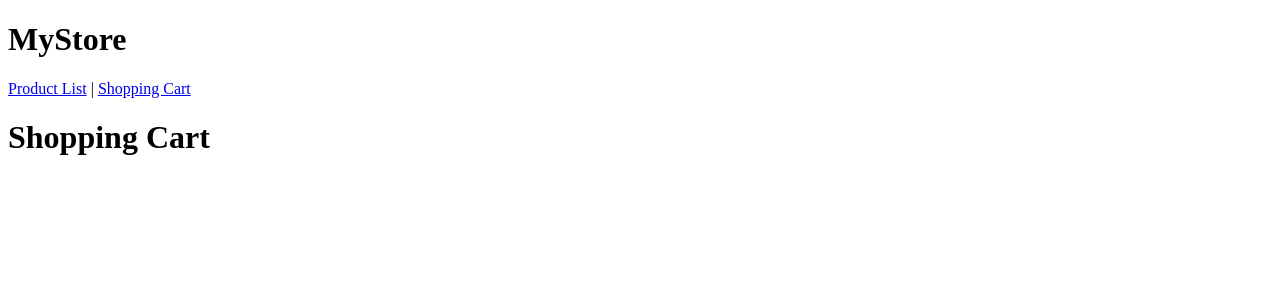
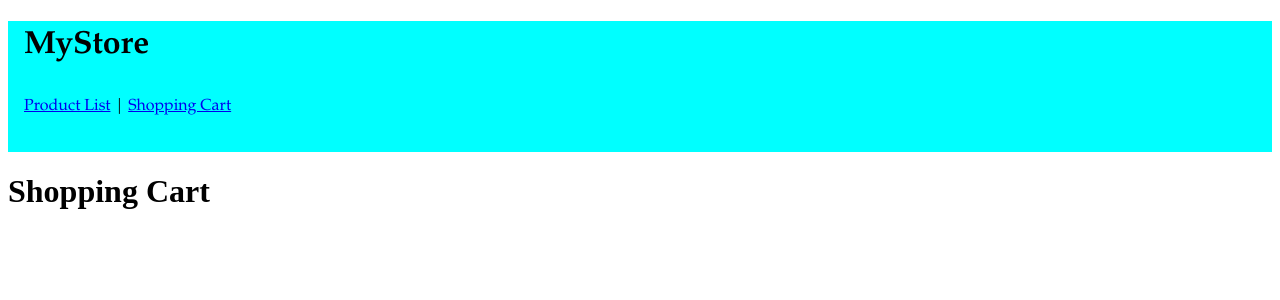
Before and after one commit to DamonClark/mystore, an Angular app: page /cart in a window 1280 px wide. Shown: the top 300 px of the page. Built offline with nearby package versions, Linux system fonts and the light colour scheme.

Commit message:
updates for my store

```diff
--- a/src/app/app.component.css
+++ b/src/app/app.component.css
@@ -0,0 +1,7 @@
+.navigation {
+	border-top: 0;
+	font: 100%/1.6 palatino, georgia, serif;
+	padding: 0 1em 2em;
+	float: center;
+	background-color: aqua;
+}
--- a/src/app/app.component.html
+++ b/src/app/app.component.html
@@ -1,6 +1,8 @@
-<h1>MyStore</h1>
-<nav>
-  <a routerLink="">Product List</a> |
-  <a routerLink="/cart">Shopping Cart</a>
-</nav>
+<div class="navigation">
+  <h1>MyStore</h1>
+  <nav class="links">
+    <a routerLink="">Product List</a> |
+    <a routerLink="/cart">Shopping Cart</a>
+  </nav>
+</div>
 <router-outlet></router-outlet>
--- a/src/app/app.module.ts
+++ b/src/app/app.module.ts
@@ -1,6 +1,7 @@
 import { NgModule } from '@angular/core';
 import { BrowserModule } from '@angular/platform-browser';
 import { HttpClientModule } from '@angular/common/http';
+import { FormsModule } from '@angular/forms';
 
 import { AppRoutingModule } from './app-routing.module';
 import { AppComponent } from './app.component';
@@ -21,7 +22,8 @@ import { ShoppingCartListComponent } from './shopping-cart-list/shopping-cart-li
   imports: [
     BrowserModule,
     AppRoutingModule,
-    HttpClientModule
+    HttpClientModule,
+    FormsModule,
   ],
   providers: [],
   bootstrap: [AppComponent]
--- a/src/app/models/Product.model.ts
+++ b/src/app/models/Product.model.ts
@@ -4,4 +4,5 @@ export class Product {
 	price: number = 1;
 	url: string = '';
 	description: string = '';
+	quantity: number = 1;
 }
--- a/src/app/product-details/product-details.component.html
+++ b/src/app/product-details/product-details.component.html
@@ -1,5 +1,17 @@
 <li>{{ product?.name }}</li>
 <li>{{ product?.price }}</li>
+<li *ngIf="this.router.url === '/product/' + product?.id">{{ product?.description }}</li>
 <li [routerLink]="['/product', product?.id]" routerLinkActive="router-link-active" ><img width="150" height="150" src="{{ product?.url }}"/></li>
+<select [(ngModel)]="quantity">
+<option>1</option>
+<option>2</option>
+<option>3</option>
+<option>4</option>
+<option>5</option>
+<option>6</option>
+<option>7</option>
+<option>8</option>
+</select>
+<br/>
 <button (click)="addProductToCart(product)">Add to shopping cart</button>
 <button (click)="goBack()" *ngIf="this.router.url === '/product/' + product?.id">return to product list</button>
--- a/src/app/product-details/product-details.component.ts
+++ b/src/app/product-details/product-details.component.ts
@@ -2,6 +2,8 @@ import { Component, OnInit, Input, Output, EventEmitter } from '@angular/core';
 import { ActivatedRoute, Router } from '@angular/router';
 import { HttpService } from '../http.service';
 import { Location } from '@angular/common';
+import { Product } from '../models/Product.model'
+
 
 @Component({
   selector: 'app-product-details',
@@ -10,8 +12,8 @@ import { Location } from '@angular/common';
 })
 export class ProductDetailsComponent implements OnInit {
 
-  @Input() product: any = [];
-  mybool!: boolean;
+  @Input() product: any = Product;
+   quantity: any = [];
 
   constructor(private httpService: HttpService,
               private route: ActivatedRoute,
@@ -35,7 +37,10 @@ export class ProductDetailsComponent implements OnInit {
     this.location.back();
   }
 
-  addProductToCart(product: object): void {
+  addProductToCart(product: Product): void {
+    product.quantity = this.quantity;
+    console.log(product.quantity)
     this.httpService.addToShoppingCart(product);
+
   }
 }
--- a/src/app/product-list/product-list.component.css
+++ b/src/app/product-list/product-list.component.css
@@ -0,0 +1,9 @@
+h1 {
+	font-size: 1.8em;
+}
+
+.products {
+	border-top: 0;
+	font: 100%/1.6 palatino, georgia, serif;
+	padding: 0 1em 2em;
+}
--- a/src/app/product-list/product-list.component.html
+++ b/src/app/product-list/product-list.component.html
@@ -1,2 +1,5 @@
-<h1>Product List</h1>
-<app-product-details *ngFor="let product of productList" [product]="product"></app-product-details>
+
+<div class="products">
+	<h1>Product List</h1>
+	<app-product-details *ngFor="let product of productList" [product]="product"></app-product-details>
+</div>
--- a/src/app/shopping-cart-list/shopping-cart-list.component.html
+++ b/src/app/shopping-cart-list/shopping-cart-list.component.html
@@ -1,3 +1,5 @@
-<li>{{ product.name }}</li>
-<li>{{ product.price }}</li>
+<li>Product: {{ product.name }}</li>
+<li>Price: {{ totalProductPrice }}</li>
 <li><img width="150" height="150" src="{{ product.url }}"/></li>
+<li>Amount: {{ product?.quantity }}</li>
+<li>Total Amount: {{ totalCost() }}</li>
--- a/src/app/shopping-cart-list/shopping-cart-list.component.ts
+++ b/src/app/shopping-cart-list/shopping-cart-list.component.ts
@@ -1,4 +1,4 @@
-import { Component, Input, OnInit, Output } from '@angular/core';
+import { Component, Input, OnInit, Output} from '@angular/core';
 import { HttpService } from '../http.service';
 
 @Component({
@@ -9,12 +9,25 @@ import { HttpService } from '../http.service';
 
 export class ShoppingCartListComponent implements OnInit {
 
-  shoppingList: any[] = [];
+
+  @Input() shoppingList: string[] = [];
   @Input() product: any = [];
+  totalProductPrice: number = 1;
+  totalPrice: number = 1;
 
   constructor(private httpService: HttpService) { }
 
   ngOnInit(): void {
+    this.totalProductPrice = this.product.price * this.product.quantity
   }
 
+  totalCost() {
+    if (this.shoppingList.length < 2) {
+      this.totalProductPrice = this.product.price * this.product.quantity
+      return this.totalProductPrice
+    } else {
+      this.totalProductPrice = this.product.price * this.product.quantity
+      return this.totalProductPrice + this.totalProductPrice
+    }
+  }
 }
--- a/src/app/shopping-cart/shopping-cart.component.html
+++ b/src/app/shopping-cart/shopping-cart.component.html
@@ -1,2 +1,2 @@
 <h1>Shopping Cart</h1>
-<app-shopping-cart-list *ngFor="let product of shoppingList" [product]="product"></app-shopping-cart-list>
+<app-shopping-cart-list *ngFor="let product of shoppingList" [shoppingList]="shoppingList" [product]="product"></app-shopping-cart-list>
--- a/src/app/shopping-cart/shopping-cart.component.ts
+++ b/src/app/shopping-cart/shopping-cart.component.ts
@@ -10,13 +10,16 @@ import { HttpService } from '../http.service';
 export class ShoppingCartComponent implements OnInit {
 
   shoppingList: any[] = [];
-  product: any[] = [];
+  totalProductPrice: any;
+  product: any = [];
+  price: any = "";
+
 
   constructor(private httpService: HttpService) { }
 
   ngOnInit(): void {
     this.shoppingList = this.httpService.getShoppingCartList();
-    console.log(this.shoppingList)
   }
 
+
 }
```
